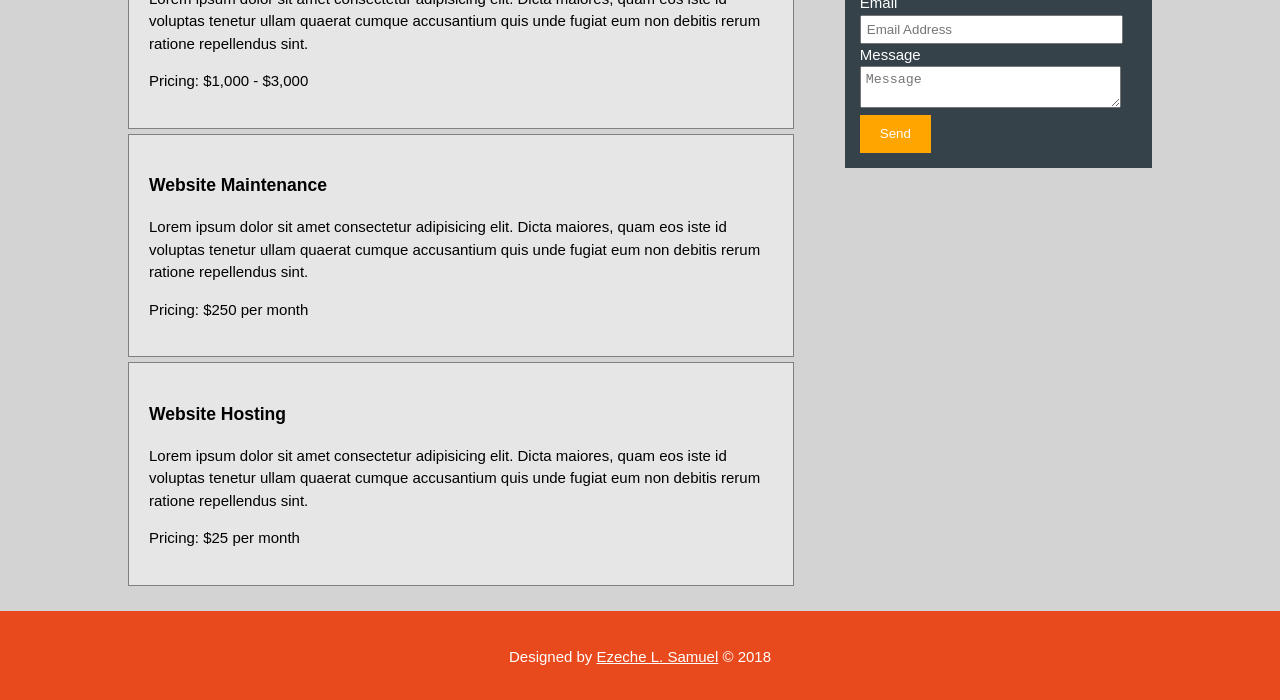
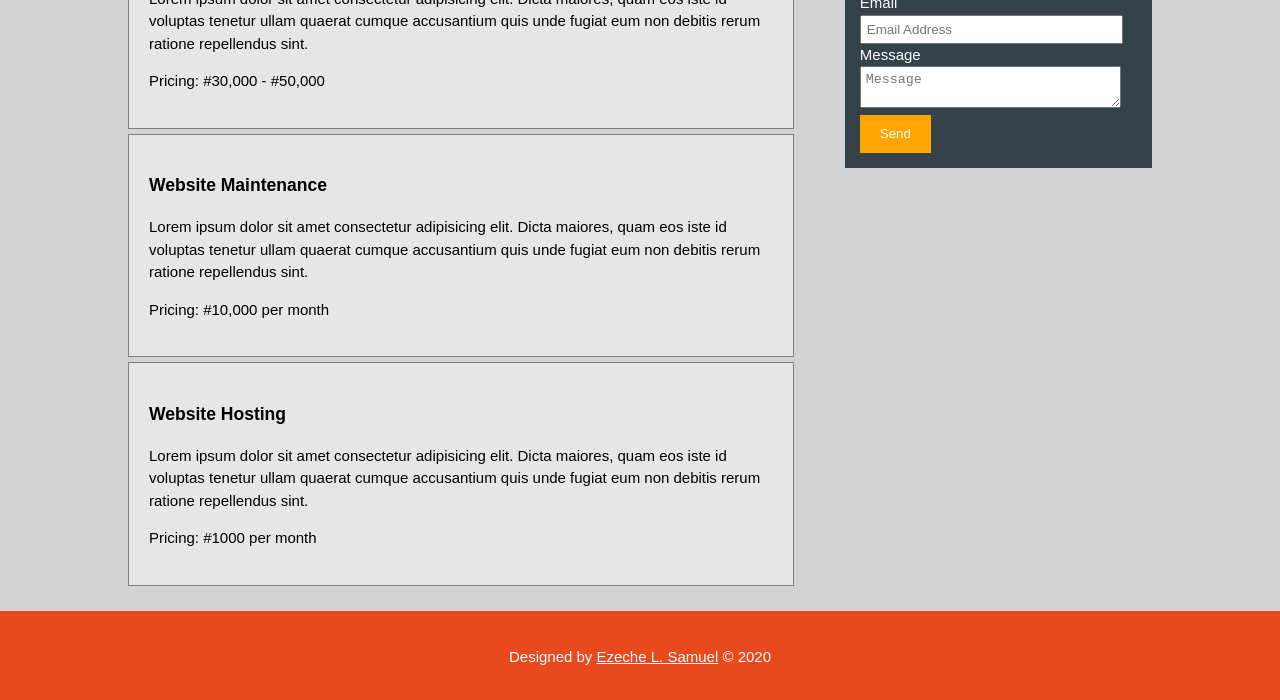
Before and after one commit to LanreSam/acme, a plain HTML site: page services.html in a window 1280 px wide. Shown: the part 360-1060 px from the top of the page. Drawn offline with Linux system fonts and the light colour scheme.

Commit message:
Made few changes

```diff
--- a/services.html
+++ b/services.html
@@ -43,17 +43,17 @@
                         <li>
                             <h3>Website Design</h3>
                             <p>Lorem ipsum dolor sit amet consectetur adipisicing elit. Dicta maiores, quam eos iste id voluptas tenetur ullam quaerat cumque accusantium quis unde fugiat eum non debitis rerum ratione repellendus sint.</p>
-                            <p>Pricing: $1,000 - $3,000</p>
+                            <p>Pricing: #30,000 - #50,000</p>
                         </li>
                         <li>
                             <h3>Website Maintenance</h3>
                             <p>Lorem ipsum dolor sit amet consectetur adipisicing elit. Dicta maiores, quam eos iste id voluptas tenetur ullam quaerat cumque accusantium quis unde fugiat eum non debitis rerum ratione repellendus sint.</p>
-                            <p>Pricing: $250 per month</p>
+                            <p>Pricing: #10,000 per month</p>
                         </li>
                         <li>
                             <h3>Website Hosting</h3>
                             <p>Lorem ipsum dolor sit amet consectetur adipisicing elit. Dicta maiores, quam eos iste id voluptas tenetur ullam quaerat cumque accusantium quis unde fugiat eum non debitis rerum ratione repellendus sint.</p>
-                            <p>Pricing: $25 per month</p>
+                            <p>Pricing: #1000 per month</p>
                         </li>
                     </ul>
                 </article>
@@ -83,7 +83,7 @@
             </div>
         </section>
         <footer>
-            <p>Designed by <a href="https://lanresam.ml" style="color: white;">Ezeche L. Samuel</a> &copy; 2018</p>
+            <p>Designed by <a href="https://lanresam.ml" style="color: white;">Ezeche L. Samuel</a> &copy; 2020</p>
         </footer>
     </body>
 </html>
```
